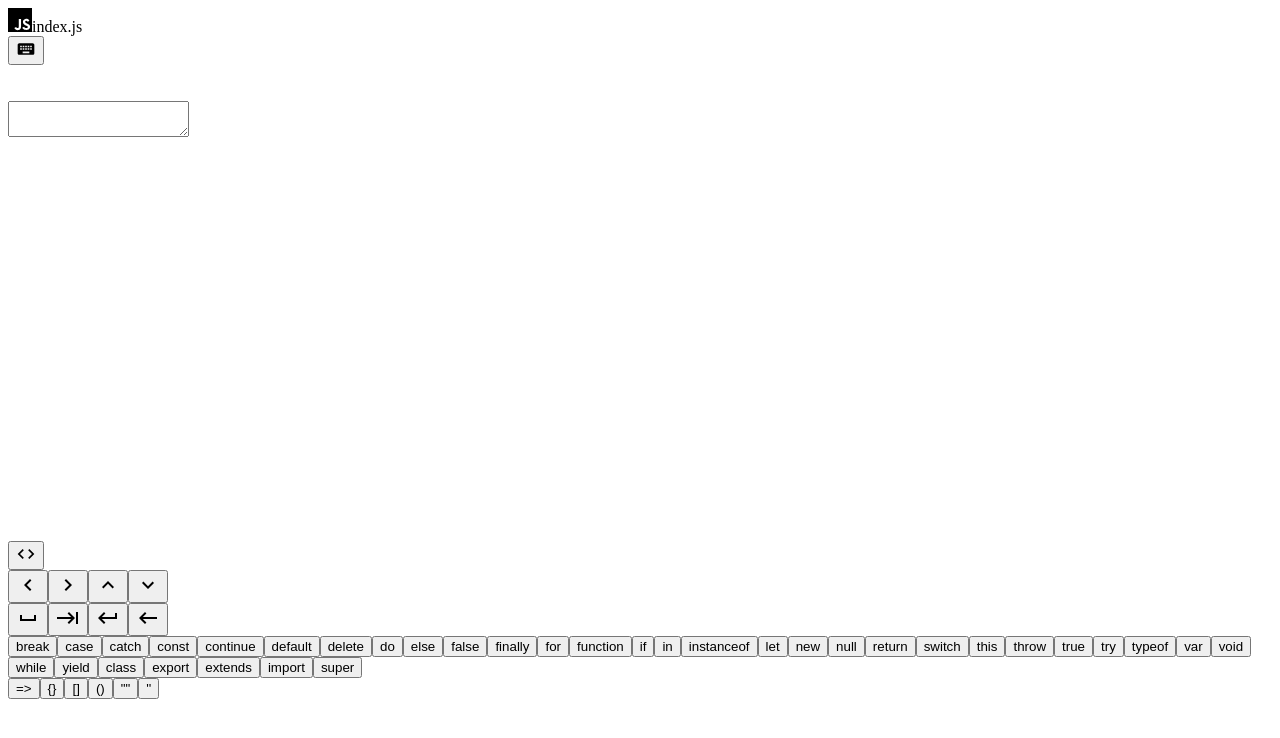
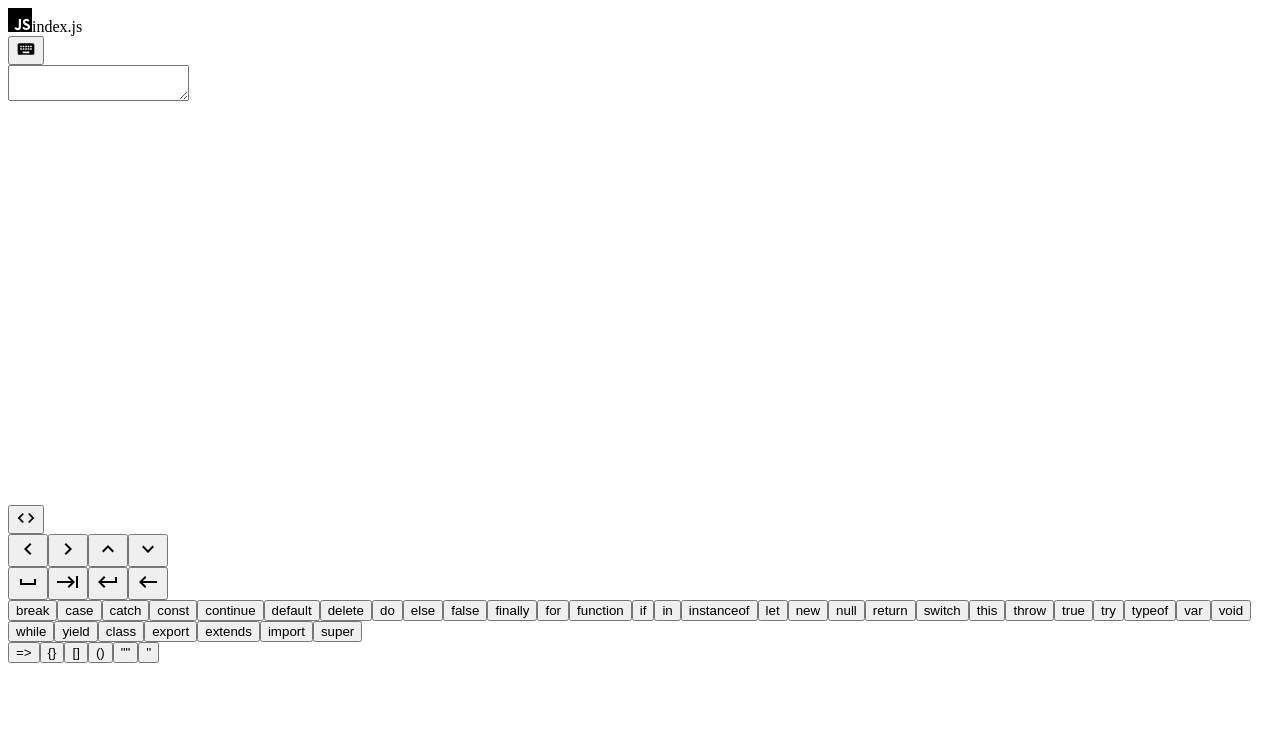
Before and after one commit to kpatel20538/touch-code, a Next.js app: page / in a window 1280 px wide. Shown: the top 738 px of the page. Built offline with nearby package versions, Linux system fonts and the light colour scheme.

Commit message:
Hide selection knobs when not selection area is empty

```diff
--- a/components/Code.tsx
+++ b/components/Code.tsx
@@ -29,7 +29,9 @@ export default function Code() {
         dispatch({ type: "selectMove", position })
       )}
       onMouseUp={() => dispatch({ type: "selectEnd" })}
-      onTouchMove={touchPosition((position) => dispatch({ type: "selectMove", position }))}
+      onTouchMove={touchPosition((position) =>
+        dispatch({ type: "selectMove", position })
+      )}
       onTouchEnd={() => dispatch({ type: "selectEnd" })}
     >
       <MonospaceArea
@@ -54,16 +56,25 @@ export default function Code() {
       />
       <SelectionArea start={start} end={end} buffer={state.buffer} />
       <Cursor row={state.cursor[0]} col={state.cursor[1]} />
+      {state.selection.alpha[0] !== state.selection.beta[0] &&
+        state.selection.alpha[1] !== state.selection.beta[1] && (
+          <>
             <SelectionKnob
               row={state.selection.alpha[0]}
               col={state.selection.alpha[1]}
-        onPressStart={() => dispatch({ type: "selectStart", knob: "alpha" })}
+              onPressStart={() =>
+                dispatch({ type: "selectStart", knob: "alpha" })
+              }
             />
             <SelectionKnob
               row={state.selection.beta[0]}
               col={state.selection.beta[1]}
-        onPressStart={() => dispatch({ type: "selectStart", knob: "beta" })}
+              onPressStart={() =>
+                dispatch({ type: "selectStart", knob: "beta" })
+              }
             />
+          </>
+        )}
       <Keyboard
         isFocused={state.mode === "edit"}
         selectionStart={selectionStart}
```
Lines whose indentation alone changed are shown as unchanged.
